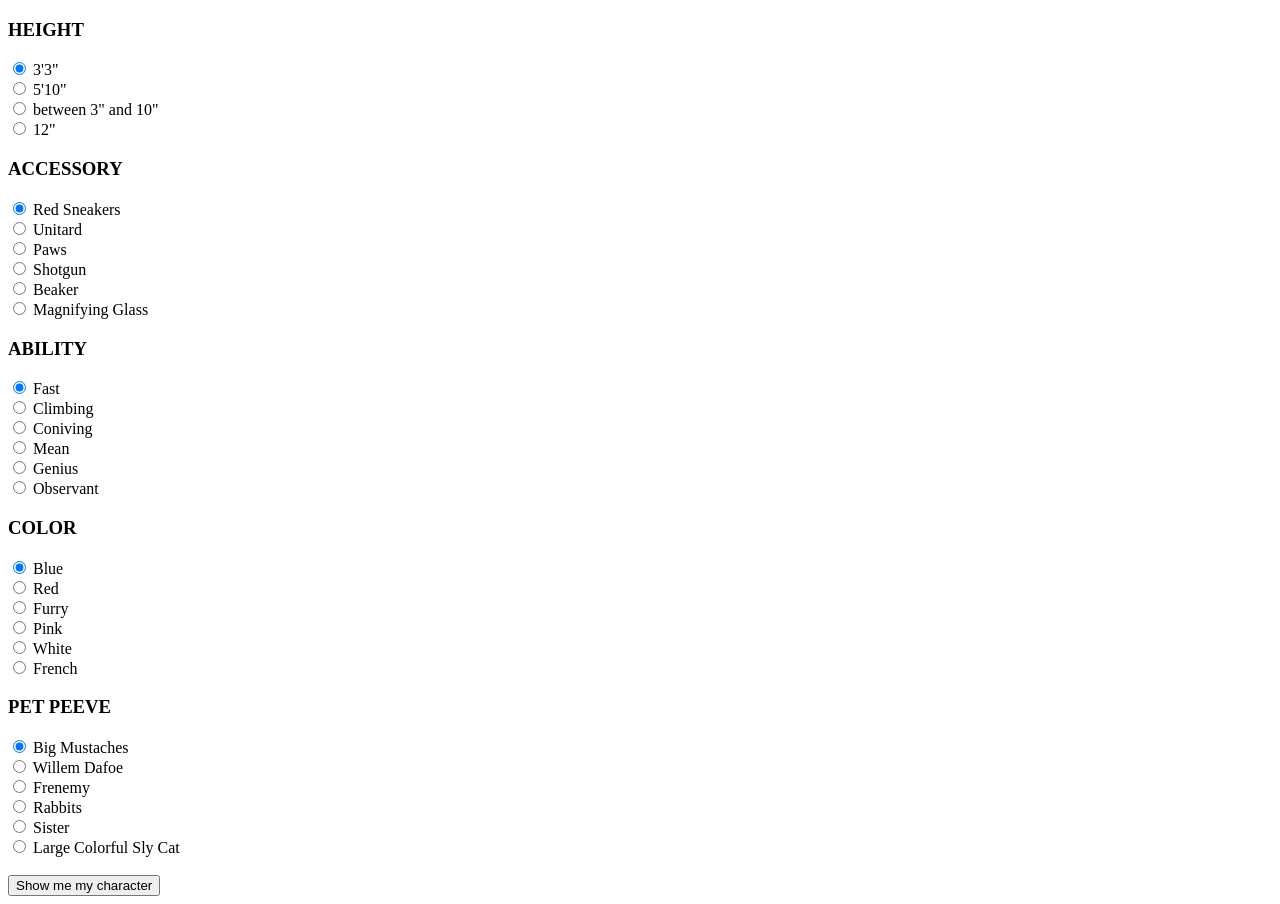
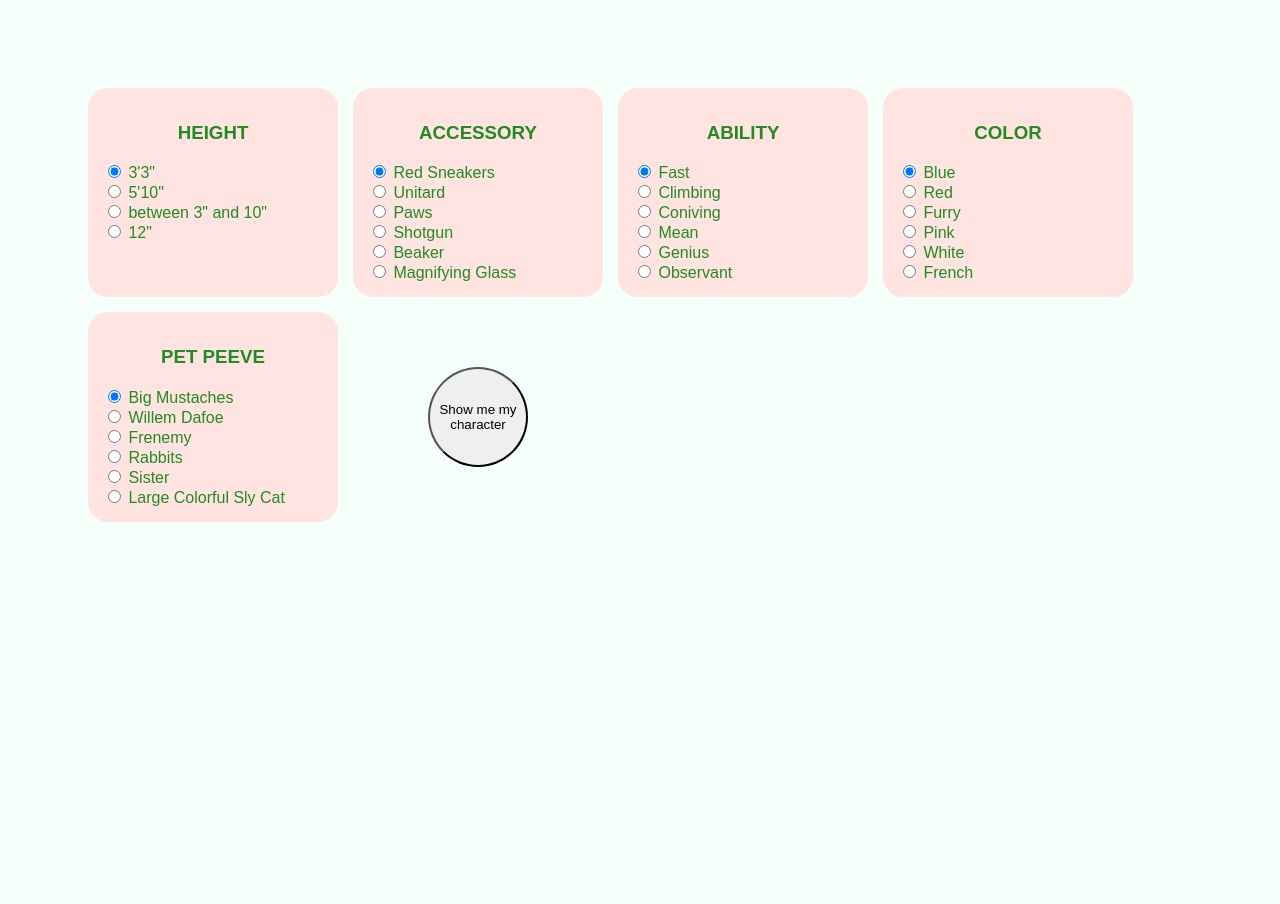
Before and after one commit to emmalgs/character-builder, a plain HTML site: page index.html in a window 1280 px wide. After the commit the page ends 800 px from the top, so only its background shows below. Drawn offline with Linux system fonts and the light colour scheme.

Commit message:
WIP: flexbox and color

```diff
--- a/css/style.css
+++ b/css/style.css
@@ -1,3 +1,45 @@
+* {
+    box-sizing: border-box;
+}
+
+body {
+    background-color: mintcream;
+    font-family:Arial, Helvetica, sans-serif;
+    display: flex;
+    flex-direction: column;
+    justify-content: center;
+    align-items: center;
+    padding: 80px;
+}
+#form-body {
+    display: flex;
+    flex-wrap: wrap;
+    align-items: stretch;
+    gap: 15px;
+}
+
+button {
+    width: 100px;
+    height: 100px;
+    border-radius: 50%;
+    align-self: center;
+    margin-left: 75px;
+}
+
+.options {
+    display: flex;
+    flex-direction: column;
+    align-items: flex-start;
+    background-color: mistyrose;
+    color: forestgreen;
+    padding: 15px;
+    border-radius: 20px;
+    width: 250px;
+}
+
+h3 {
+    align-self: center
+}
 .hidden {
     display: none;
 }
--- a/index.html
+++ b/index.html
@@ -9,96 +9,106 @@
     <script src="js/script.js"></script>
 </head>
 <body>
-    <form>
+    <form id="form-body">
+        <div class="options">
             <h3>HEIGHT</h3>
+            <label for="height1">
             <input type="radio" name="height" id="height1" value="height1" checked>
-        <label for="height1">3'3"</label>
-        <br>
+            3'3"</label>
+            <label for="height2">
             <input type="radio" name="height" id="height2" value="height2">
-        <label for="height2">5'10"</label>
-        <br>
+            5'10"</label>
+            <label for="height3">
             <input type="radio" name="height" id="height3" value="height3">
-        <label for="height3">between 3" and 10"</label>
-        <br>
+            between 3" and 10"</label>
+            <label for="height4">
             <input type="radio" name="height" id="height4" value="height4">
-        <label for="height4">12"</label>
-        <br>
+            12"</label>
+        </div>
+        <div class="options">
             <h3>ACCESSORY</h3>
+            <label for="acc1">
             <input type="radio" name="acc" id="acc1" value="acc1" checked>
-        <label for="acc1">Red Sneakers</label>
-        <br>
+            Red Sneakers</label>
+            <label for="acc2">
             <input type="radio" name="acc" id="acc2" value="acc2">
-        <label for="acc2">Unitard</label>
-        <br>
+            Unitard</label>
+            <label for="acc3">
             <input type="radio" name="acc" id="acc3" value="acc3">
-        <label for="acc3">Paws</label>
-        <br>
+            Paws</label>
+            <label for="acc4">
             <input type="radio" name="acc" id="acc4" value="acc4">
-        <label for="acc4">Shotgun</label>
-        <br>
+            Shotgun</label>
+            <label for="acc5">
             <input type="radio" name="acc" id="acc5" value="acc5">
-        <label for="acc5">Beaker</label>
-        <br>
+            Beaker</label>
+            <label for="acc6">
             <input type="radio" name="acc" id="acc6" value="acc6">
-        <label for="acc6">Magnifying Glass</label>
-        <br>
+            Magnifying Glass</label>
+        </div>
+        <div class="options">
             <h3>ABILITY</h3>
+            <label for="ability1">
             <input type="radio" name="ability" id="ability1" value="ability1" checked>
-        <label for="ability1">Fast</label>
-        <br>
+            Fast</label>
+            <label for="ability2">
             <input type="radio" name="ability" id="ability2" value="ability2">
-        <label for="ability2">Climbing</label>
-        <br>
+            Climbing</label>
+            <label for="ability3">
             <input type="radio" name="ability" id="ability3" value="ability3">
-        <label for="ability3">Coniving</label>
-        <br>
+            Coniving</label>
+            <label for="ability4">
             <input type="radio" name="ability" id="ability4" value="ability4">
-        <label for="ability4">Mean</label>
-        <br>
+            Mean</label>
+            <label for="acc5">
             <input type="radio" name="ability" id="ability5" value="ability5">
-        <label for="acc5">Genius</label>
-        <br>
+            Genius</label>
+            <label for="ability6">
             <input type="radio" name="ability" id="ability6" value="ability6">
-        <label for="ability6">Observant</label>
+            Observant</label>
+        </div>
+        <div class="options">
             <h3>COLOR</h3>
+            <label for="color1">
             <input type="radio" name="color" id="color1" value="color1" checked>
-        <label for="color1">Blue</label>
-        <br>
+            Blue</label>
+            <label for="color2">
             <input type="radio" name="color" id="color2" value="color2">
-        <label for="color2">Red</label>
-        <br>
+            Red</label>
+            <label for="color3">
             <input type="radio" name="color" id="color3" value="color3">
-        <label for="color3">Furry</label>
-        <br>
+            Furry</label>
+            <label for="color4">
             <input type="radio" name="color" id="color4" value="color4">
-        <label for="color4">Pink</label>
-        <br>
+            Pink</label>
+            <label for="color5">
             <input type="radio" name="color" id="color5" value="color5">
-        <label for="color5">White</label>
-        <br>
+            White</label>
+            <label for="color6">
             <input type="radio" name="color" id="color6" value="color6">
-        <label for="color6">French</label>
-        <br>
+            French</label>
+        </div>
+        <div class="options">
             <h3>PET PEEVE</h3>
+            <label for="pp1">
             <input type="radio" name="pp" id="pp1" value="pp1" checked>
-        <label for="pp1">Big Mustaches</label>
-        <br>
+            Big Mustaches</label>
+            <label for="pp2">
             <input type="radio" name="pp" id="pp2" value="pp2">
-        <label for="pp2">Willem Dafoe</label>
-        <br>
+            Willem Dafoe</label>
+            <label for="pp3">
             <input type="radio" name="pp" id="pp3" value="pp3">
-        <label for="pp3">Frenemy</label>
-        <br>
+            Frenemy</label>
+            <label for="pp4">
             <input type="radio" name="pp" id="pp4" value="pp4">
-        <label for="pp4">Rabbits</label>
-        <br>
+            Rabbits</label>
+            <label for="pp5">
             <input type="radio" name="pp" id="pp5" value="pp5">
-        <label for="pp5">Sister</label>
-        <br>
+            Sister</label>
+            <label for="pp6">
             <input type="radio" name="pp" id="pp6" value="pp6">
-        <label for="pp6">Large Colorful Sly Cat</label>
-        <br>
-        <br>
+            Large Colorful Sly Cat</label>
+        </div>
         <button type="submit">Show me my character</button>
     </form>
     <div class="characters">
```
Lines whose indentation alone changed are shown as unchanged.
